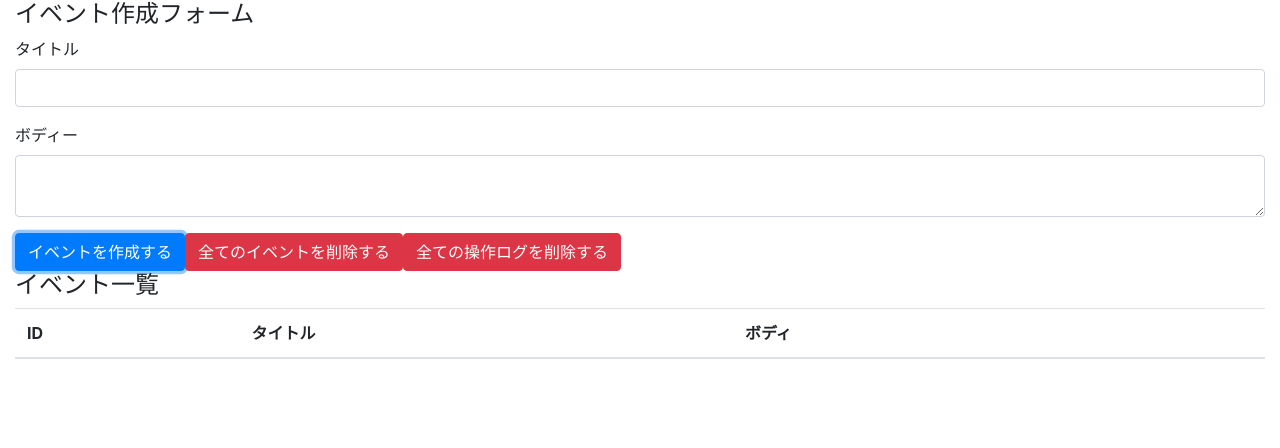
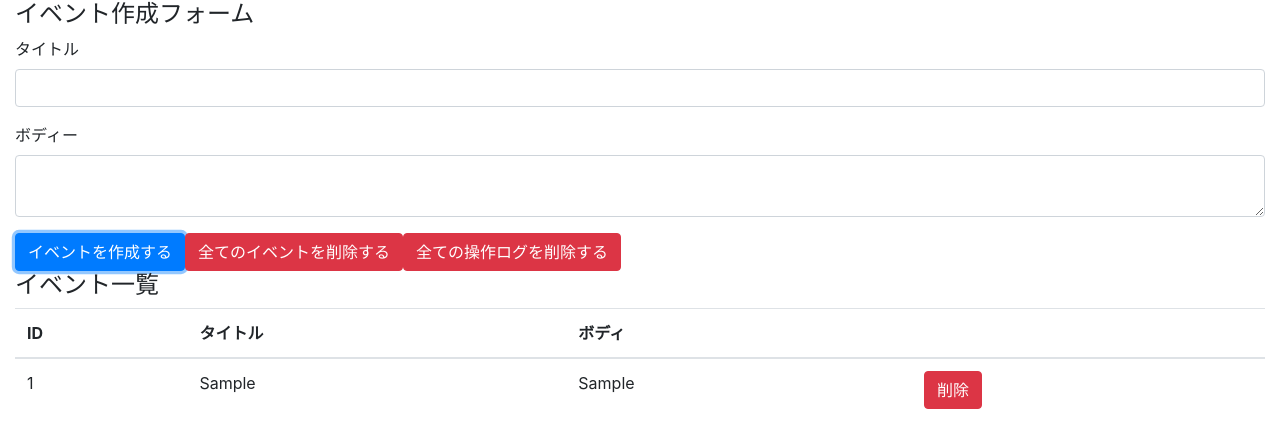
Before and after one commit to hana-sama/react-hooks-102, a React (Create React App) app: page / in a window 1280 px wide. Both pictures are taken after typing "Sample", "Sample" into the empty fields and a click on the button "イベントを作成する". Shown: the top 448 px of the page. Built offline with nearby package versions, Linux system fonts and the light colour scheme.

Commit message:
adding delete function

```diff
--- a/src/components/App.jsx
+++ b/src/components/App.jsx
@@ -1,6 +1,8 @@
 import React, {useState, useReducer} from 'react'
-import 'bootstrap/dist/css/bootstrap.min.css';
+import 'bootstrap/dist/css/bootstrap.min.css'
 import reducer from "./reducers/index.js"
+import Event from './Event'
+
 function App() {
   const [state, dispatch] = useReducer(reducer,[])
   const [title, setTitle] = useState("")
@@ -18,6 +20,7 @@
 
     event.preventDefault();
   }
+
    return (
     <div className="container-fluid">
       <h4>イベント作成フォーム</h4>
@@ -45,6 +48,7 @@
         </tr>
         </thead>
         <tbody>
+        {state.map((event, index)=>(<Event key={index} event={event}dispatch={dispatch}/>))}
         </tbody>
       </table>
     </div>
--- /dev/null
+++ b/src/components/Event.jsx
@@ -0,0 +1,17 @@
+import React from 'react'
+
+function Event({event, dispatch}){
+    const id = event.id
+    const handleClick = ()=>{
+      dispatch({type: "DELETE_EVENT", id})
+    }
+    return (<tr>
+      <td>{id}</td>
+      <td>{event.title}</td>
+      <td>{event.body}</td>
+      <td><button className="btn btn-danger" onClick={handleClick}>削除</button></td>
+    </tr>
+  )
+}
+
+export default Event
--- a/src/components/reducers/index.js
+++ b/src/components/reducers/index.js
@@ -14,7 +14,7 @@
       const id = length === 0 ? 1 : state[length -1].id + 1
       return [...state, {id, ...event}]
     case "DELETE_EVENT":
-      return
+      return state.filter(event=> event.id !== action.id)
     case "DELETE_ALL_EVENTS":
       return []
     default:
```
